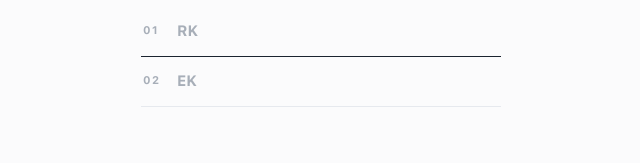
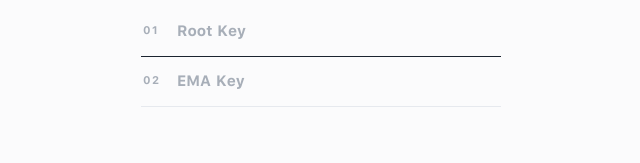
Before and after one commit to JMX-manager/MinxTok, a plain HTML site: page index.html in a window 1280 px wide. Both pictures are taken after a click on the button "管理后台". Shown: the part 306-469 px from the top of the page, 319-959 px from the left. Drawn offline with Linux system fonts and the light colour scheme.

Commit message:
导航站登录：01=Root Key，02=EMA Key

```diff
--- a/index.html
+++ b/index.html
@@ -252,11 +252,11 @@ body>*{position:relative; z-index:1;}
       <div class="adm-rows">
         <div class="adm-row">
           <span class="no">01</span>
-          <input class="adm-in" id="adm-key" type="text" placeholder="RK" autocomplete="off" spellcheck="false" autocapitalize="off" autocorrect="off">
+          <input class="adm-in" id="adm-key" type="text" placeholder="Root Key" autocomplete="off" spellcheck="false" autocapitalize="off" autocorrect="off">
         </div>
         <div class="adm-row">
           <span class="no" id="adm-no2">02</span>
-          <input class="adm-in" id="adm-qa" type="text" placeholder="EK" autocomplete="off" spellcheck="false" autocapitalize="off" autocorrect="off">
+          <input class="adm-in" id="adm-qa" type="text" placeholder="EMA Key" autocomplete="off" spellcheck="false" autocapitalize="off" autocorrect="off">
         </div>
       </div>
       <div class="adm-msg" id="adm-msg"></div>
```
